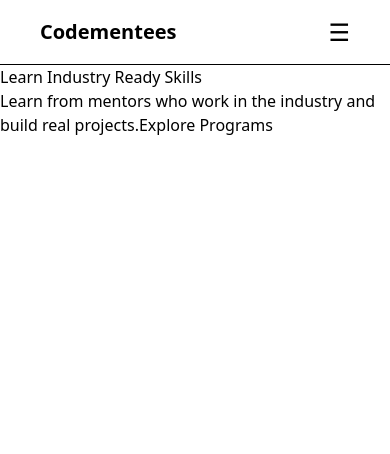
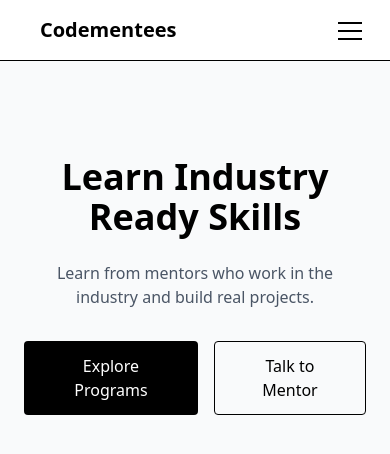
Before and after one commit to leviackerman007/Codementees, a React app in the folder frontend/: page / in a window 390 px wide. Shown: the top 454 px of the page. Built offline with nearby package versions, Linux system fonts and the light colour scheme; the HTML template or start-up script is replaced by a standard one.

Commit message:
Navbar Animated and made responsive for MOBILE

```diff
--- a/frontend/package.json
+++ b/frontend/package.json
@@ -10,6 +10,7 @@
     "preview": "vite preview"
   },
   "dependencies": {
+    "framer-motion": "^12.23.26",
     "react": "^19.2.0",
     "react-dom": "^19.2.0",
     "react-router-dom": "^7.11.0"
--- a/frontend/src/components/Navbar.jsx
+++ b/frontend/src/components/Navbar.jsx
@@ -1,28 +1,47 @@
 import { Link } from "react-router-dom";
-import {useState} from 'react'
+import { useState } from "react";
+import {motion, AnimatePresence} from "framer-motion";
+
+const MenuIcon = ({ open }) => (
+  <div className="relative w-6 h-6">
+    <span
+      className={`absolute h-0.5 w-6 bg-black transition-all duration-300
+      ${open ? "rotate-45 top-3" : "top-1"}`}
+    />
+    <span
+      className={`absolute h-0.5 w-6 bg-black transition-all duration-300
+      ${open ? "opacity-0" : "top-3"}`}
+    />
+    <span
+      className={`absolute h-0.5 w-6 bg-black transition-all duration-300
+      ${open ? "-rotate-45 top-3" : "top-5"}`}
+    />
+  </div>
+);
 
 export default function Navbar() {
-    const [isOpen,setIsOpen]=useState(false);
+  const [isOpen, setIsOpen] = useState(false);
+
   return (
+    <>
+      {/* NAVBAR */}
       <nav className="sticky top-0 z-50 bg-white border-b">
         <div className="flex justify-between items-center px-10 py-4">
-
-        {/* Logo */}
           <Link to="/" className="text-xl font-bold">
             Codementees
           </Link>
 
-        {/* Navigation */}
           <div className="hidden md:flex gap-6 font-medium">
-          <Link className="hover:text-gray-600" to="/courses">Programs</Link>
-          <Link className="hover:text-gray-600" to="/mentors">Mentors</Link>
-          <Link className="hover:text-gray-600" to="/about">About</Link>
-          <Link className="hover:text-gray-600" to="/contact">Contact</Link>
+            <Link to="/courses">Programs</Link>
+            <Link to="/mentors">Mentors</Link>
+            <Link to="/about">About</Link>
+            <Link to="/contact">Contact</Link>
           </div>
 
-        {/* Actions */}
           <div className="hidden md:flex gap-4 items-center">
-          <Link to="/login">Login</Link>
+            <Link to="/login" className="text-gray-600">
+              Login
+            </Link>
             <Link
               to="/register"
               className="bg-black text-white px-4 py-2 rounded"
@@ -31,33 +50,47 @@ export default function Navbar() {
             </Link>
           </div>
 
-        {/* Animated Mobile Menu */}
-
           <button
-          className="md:hidden text-2xl transition-transform duration-300"
-          onClick={()=>setIsOpen(!isOpen)}
+            className="md:hidden"
+            onClick={() => setIsOpen(prev=>!prev)}
           >
-            {isOpen ? '✕' : '☰'}
+            <MenuIcon open={isOpen} />
           </button>
         </div>
-        <div className={`md:hidden overflow-hidden transition-all duration-300 ease-in-out
-        ${isOpen ? "max-h-96 opacity-100" : "max-h-0 opacity-0"}`}
+      </nav>
+
+      {/* MOBILE DROPDOWN*/}
+      <AnimatePresence>
+      {isOpen && (
+          <motion.div
+            className="absolute top-[64px] left-0 right-0 bg-white shadow-lg z-50 md:hidden"
+            initial={{ opacity: 0, y: -8 }}
+            animate={{ opacity: 1, y: 0 }}
+            exit={{ opacity: 0, y: -8 }}
+            transition={{ duration: 0.25, ease: "easeOut" }}
             >
-          <div className="px-6 pb-4 flex flex-col gap-4">
-                <Link onClick={()=>setIsOpen(false)} to='/courses'>Programs</Link>
-                <Link onClick={()=>setIsOpen(false)} to='/mentors'>Mentors</Link>
-                <Link onClick={()=>setIsOpen(false)} to='/about'>About</Link>
-                <Link onClick={()=>setIsOpen(false)} to='/contact'>Contact</Link>
+            <div className="px-6 py-6 flex flex-col gap-4 font-medium">
+              <Link onClick={() => setIsOpen(false)} to="/courses">Programs</Link>
+              <Link onClick={() => setIsOpen(false)} to="/mentors">Mentors</Link>
+              <Link onClick={() => setIsOpen(false)} to="/about">About</Link>
+              <Link onClick={() => setIsOpen(false)} to="/contact">Contact</Link>
+
               <div className="pt-4 border-t flex flex-col gap-3">
-                    <Link onClick={()=>setIsOpen(false)} to='/login'>Login </Link>
-                    <Link onClick={()=>setIsOpen(false)}
+                <Link onClick={() => setIsOpen(false)} to="/login">
+                  Login
+                </Link>
+                <Link
+                  onClick={() => setIsOpen(false)}
                   to="/register"
                   className="bg-black text-white px-4 py-2 rounded text-center"
-                    >Join Now
+                >
+                  Join Now
                 </Link>
               </div>
             </div>
-        </div>
-    </nav>
+          </motion.div>
+      )}
+      </AnimatePresence>
+    </>
   );
 }
--- a/frontend/src/sections/HeroSection.jsx
+++ b/frontend/src/sections/HeroSection.jsx
@@ -1,11 +1,28 @@
+import {motion} from 'framer-motion';
 export default function HeroSection(){
     return (
-        <section>
-            <h1>Learn Industry Ready Skills</h1>
-            <p1>
-                Learn from mentors who work in the industry and build real projects.
-            </p1>
-            <button>Explore Programs</button>
+        <section className="bg-gray-50">
+            <motion.div
+                initial={{opacity:0,y:30}}
+                animate={{opacity:1,y:0}}
+                transition={{duration:0.6, ease:"easeOut"}}
+                className="max-w-6xl mx-auto px-6 py-24 text-center">
+                <h1 className="text-4xl md:text-5xl font-bold mb-6">
+                    Learn Industry Ready Skills
+                </h1>
+
+                <p className="text-gray-600 max-w-2xl mx-auto mb-8">
+                    Learn from mentors who work in the industry and build real projects.
+                </p>
+                <div className="flex justify-center gap-4">
+                    <button className="bg-black text-white px-6 py-3 rounded">
+                        Explore Programs
+                    </button>
+                    <button className="border px-6 py-3 rounded hover:bg-gray-100">
+                        Talk to Mentor
+                    </button>
+                </div>
+            </motion.div>
         </section>
     )
 }
```
Also changed, not shown: 1 other file (tests, documents, lock files or other folders). Lines whose indentation alone changed are shown as unchanged.
